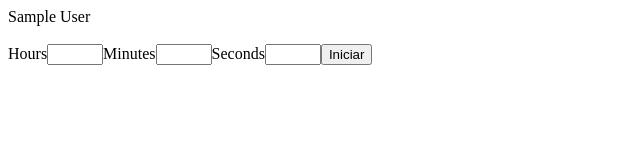
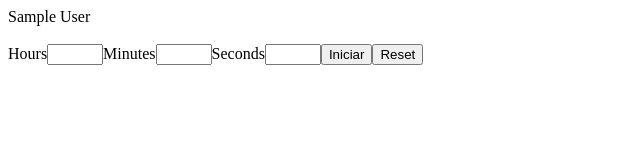
Before and after one commit to AntonioSsantana/React-countdown, a React (Vite) app: page /home in a window 1280 px wide. Shown: the top 160 px of the page, without its empty margins (0-640 px from the left). Built offline with nearby package versions, Linux system fonts and the light colour scheme; sample sign-in values are in the browser's storage.

Commit message:
fix: refatora funções

```diff
--- a/src/pages/Home.jsx
+++ b/src/pages/Home.jsx
@@ -1,6 +1,5 @@
-import { useEffect } from "react";
+import { useEffect, useState } from "react";
 import { CHeader } from "../components";
-import { useState } from "react";
 
 function Home() {
   const { name } = JSON.parse(localStorage.getItem('sing_up_user'));
@@ -19,7 +18,12 @@ function Home() {
   const onClickFunction = ({ target: { name } }) => {
     switch (name) {
       case 'confirm-button':
-        setActivate(true);
+        if (hours > 0 && minutes > 0 && seconds > 0) {
+          setActivate(true);
+        }
+        break;
+      case 'reset-button':
+        window.location.reload();
         break;
       default:
         break;
@@ -29,22 +33,13 @@ function Home() {
   const onChangeFunction = ({ target: { name, value } }) => {
     switch (name) {
       case 'input-hours':
-        if (hours > 0) {
-          break;
-        }
         setHours(value);
         break;
       case 'input-minutes':
-        if (hours > 0) {
-          break;
-        }
         setMinutes(value);
         break;
       case 'input-seconds':
-        if (hours > 0) {
-          break;
-        }
-        setSeconds(value)
+        setSeconds(value);
         break;
       default:
         break;
@@ -106,6 +101,13 @@ function Home() {
           >
             Iniciar
           </button>
+          <button
+            type="button"
+            name="reset-button"
+            onClick={onClickFunction}
+          >
+            Reset
+          </button>
         </article>
       </main>
     </div>
--- a/src/pages/Login.jsx
+++ b/src/pages/Login.jsx
@@ -20,7 +20,7 @@ function Login() {
         setCredentials({
           ...userCredentials,
           email: value
-        })
+        });
         break;
       case 'password-input':
         setCredentials({
```
Also changed, not shown: src/pages/Register.jsx (+5 -5 lines), .eslintrc.cjs.
